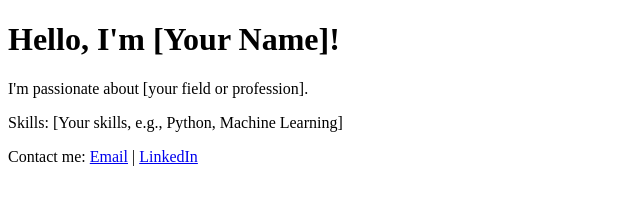
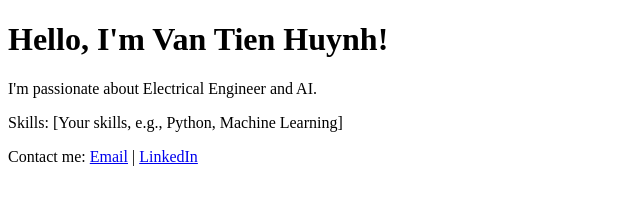
Before and after one commit to tienhuynh96/tienhuynh96.github.io, a plain HTML site: page index.html in a window 1280 px wide. Shown: the whole page, without its empty margins (0-640 px from the left). Drawn offline with Linux system fonts and the light colour scheme.

Commit message:
Update index.html

```diff
--- a/index.html
+++ b/index.html
@@ -6,8 +6,8 @@
     <title>Your Name</title>
 </head>
 <body>
-    <h1>Hello, I'm [Your Name]!</h1>
-    <p>I'm passionate about [your field or profession].</p>
+    <h1>Hello, I'm Van Tien Huynh!</h1>
+    <p>I'm passionate about Electrical Engineer and AI.</p>
     <p>Skills: [Your skills, e.g., Python, Machine Learning]</p>
     <p>Contact me: <a href="mailto:your.email@example.com">Email</a> | <a href="https://www.linkedin.com/in/yourlinkedin">LinkedIn</a></p>
 </body>
```
